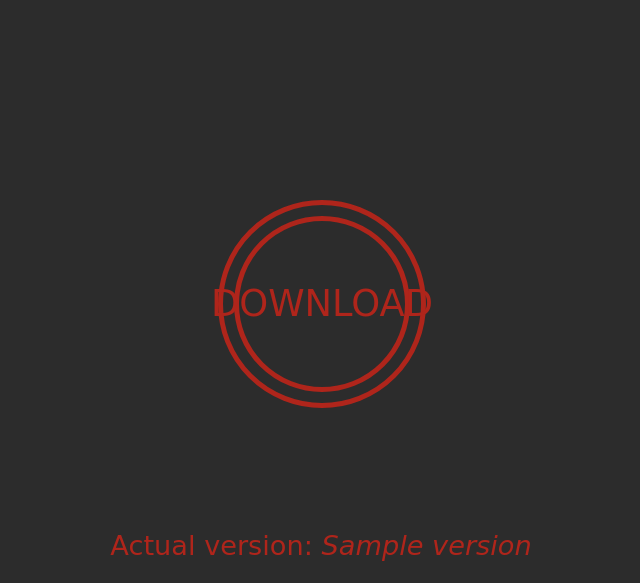
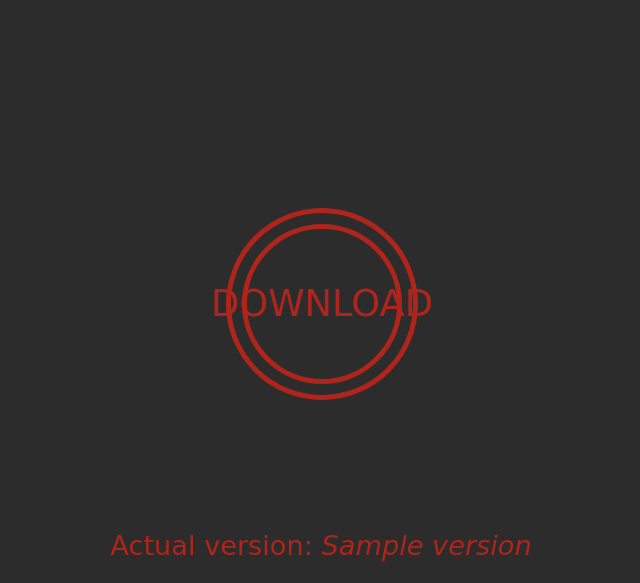
Before and after one commit to merive/merive.com, a Flask app: template templates/P1MT/home.html in a window 1280 px wide. Shown: the part 217-800 px from the top of the page, without its empty margins (319-959 px from the left). Run offline with Flask 2, Linux system fonts and the light colour scheme; the template is opened without the code that fills it: most values are stand-ins (such as "Sample title", 1, 10 or a date in 2020); some libraries are stand-ins or nearby versions; some web fonts are replaced.

Commit message:
Release v2.6.1
Renamed and fixed icons
Updated P1MT files

```diff
--- a/templates/P1MT/home.html
+++ b/templates/P1MT/home.html
@@ -35,13 +35,13 @@ Press1MTimes
         left: 50%;
         padding: 0;
         transform: translate(-50%, -50%);
-        width: 13em;
-        height: 13em;
+        width: 12em;
+        height: 12em;
     }
 
     .ecl1 {
-        width: 13em;
-        height: 13em;
+        width: 12em;
+        height: 12em;
         border-radius: 50%;
 
         display: flex;
@@ -52,8 +52,8 @@ Press1MTimes
     }
 
     .ecl2 {
-        width: 11em;
-        height: 11em;
+        width: 10em;
+        height: 10em;
         border-radius: 50%;
 
         display: flex;
--- a/templates/P1MT/update.html
+++ b/templates/P1MT/update.html
@@ -13,7 +13,7 @@ Update P1MT
             <br><input class="inp" name="key" placeholder="Write key">
             <br><input class="inp" name="version_code" placeholder="Write version code">
             <br><input class="inp" type="submit"/>
-            <p style="font-size: 1em; ">{{ result }}</p>
+            <p style="font-size: 2em; ">{{ result }}</p>
         </form>
     </div>
 </main>
@@ -21,8 +21,7 @@ Update P1MT
 <style>
     main {
         display: flex;
-        align-items: center;
-        justify-content: center;
+        flex-direction: column;
         margin: 5%;
     }
 
--- a/templates/bases/MTools.html
+++ b/templates/bases/MTools.html
@@ -18,7 +18,7 @@
     <link href="https://fonts.googleapis.com/css2?family=Roboto:wght@300&display=swap" rel="stylesheet">
 
     <!-- Set favicon -->
-    <link href="{{ url_for('static', filename='mtools.ico') }}" rel="shortcut icon">
+    <link href="{{ url_for('static', filename='MTools.ico') }}" rel="shortcut icon">
 </head>
 <body>
 <!-- Bootstrap JS -->
--- a/templates/bases/P1MT.html
+++ b/templates/bases/P1MT.html
@@ -18,7 +18,7 @@
     <link href="https://fonts.googleapis.com/css2?family=Odibee+Sans&display=swap" rel="stylesheet">
 
     <!-- Set favicon -->
-    <link href="{{ url_for('static', filename='p1mt.ico') }}" rel="shortcut icon">
+    <link href="{{ url_for('static', filename='P1MT.ico') }}" rel="shortcut icon">
 </head>
 <body>
 <!-- Bootstrap JS -->
--- a/templates/bases/Parzibot.html
+++ b/templates/bases/Parzibot.html
@@ -18,7 +18,7 @@
     <link href="https://fonts.googleapis.com/css2?family=Orbitron&display=swap" rel="stylesheet">
 
     <!-- Set favicon -->
-    <link href="{{ url_for('static', filename='parzibot.ico') }}" rel="shortcut icon">
+    <link href="{{ url_for('static', filename='Parzibot.ico') }}" rel="shortcut icon">
 </head>
 <body>
 <!-- Bootstrap JS -->
```
Also changed, not shown: static/MTools.ico (renamed from static/mtools.ico), static/Parzibot.ico (renamed from static/parzibot.ico), static/SecurePass.ico (renamed from static/securepass.ico).
